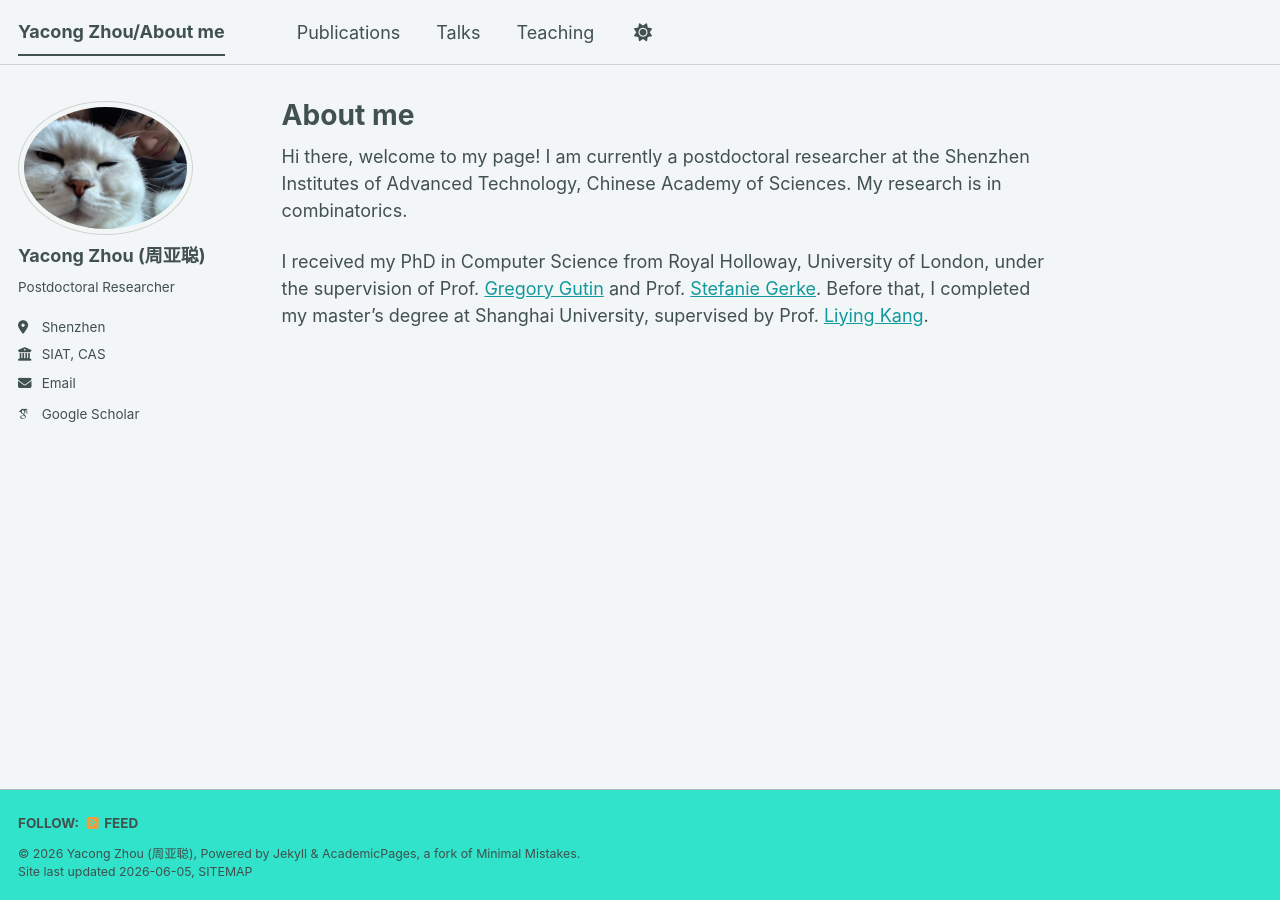
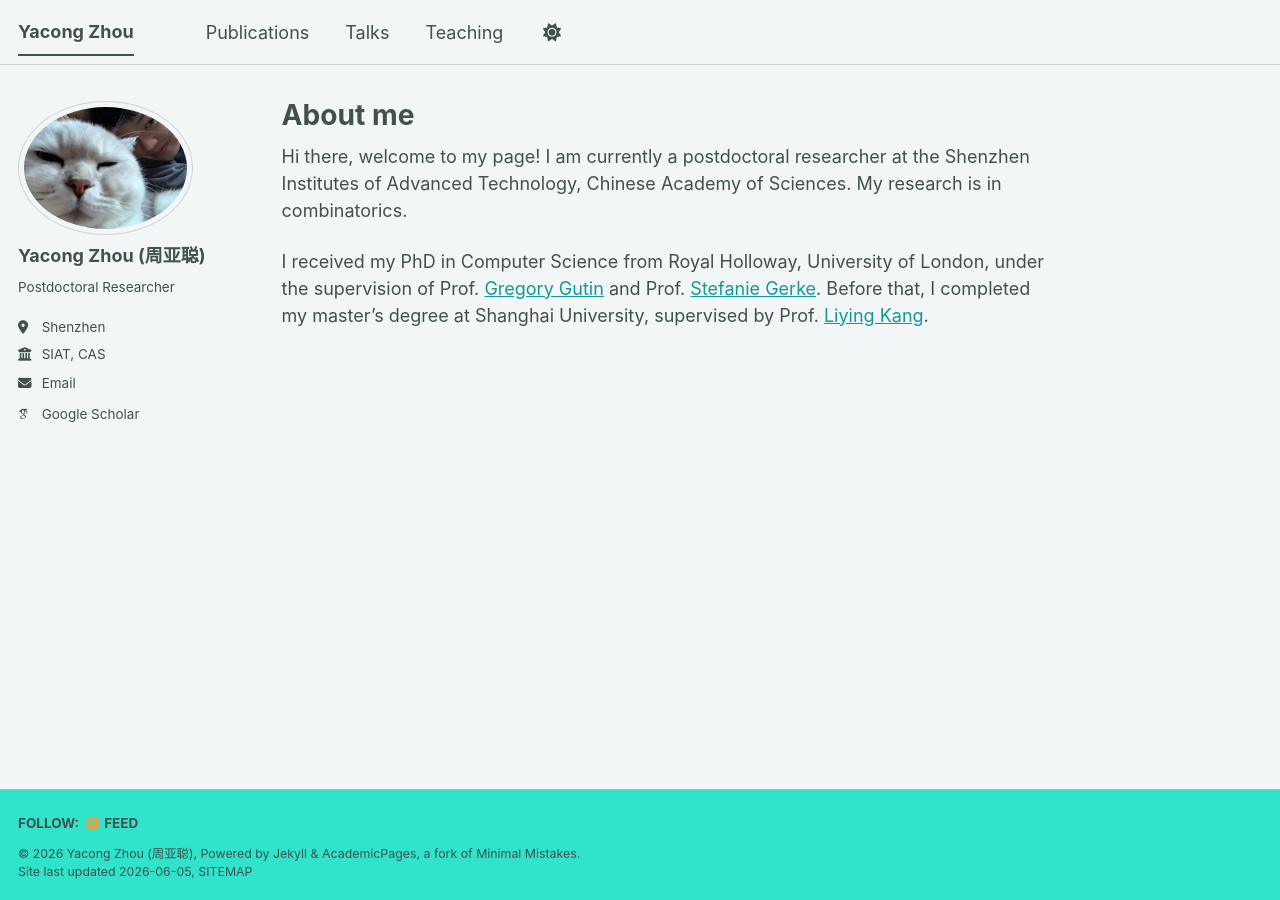
Before and after one commit to YACONGZHOU/yacongzhou.github.io, a Jekyll site: the page built from _pages/about.md, in a window 1280 px wide. Built offline with Jekyll 4.4.1, drawn with Linux system fonts in a browser that asks for light colours; some web fonts are replaced; a script bundle is joined from its source files by our own code; library files that are not in the unit come from our copies.

Commit message:
Update _config.yml

```diff
--- a/_config.yml
+++ b/_config.yml
@@ -9,7 +9,7 @@
 # Basic Site Settings
 locale                   : "en-US"
 site_theme               : "mint" # The available themes options are "default", "air", "sunrise", "mint", "dirt" and "contrast"
-title                    : "Yacong Zhou/About me"
+title                    : "Yacong Zhou"
 title_separator          : "-"
 name                     : &name "Yacong Zhou (周亚聪)"
 description              : &description "Yacong Zhou (周亚聪)'s academic portfolio"   # Update this with a general description of your site, this is the default if not overridden by a page
```
